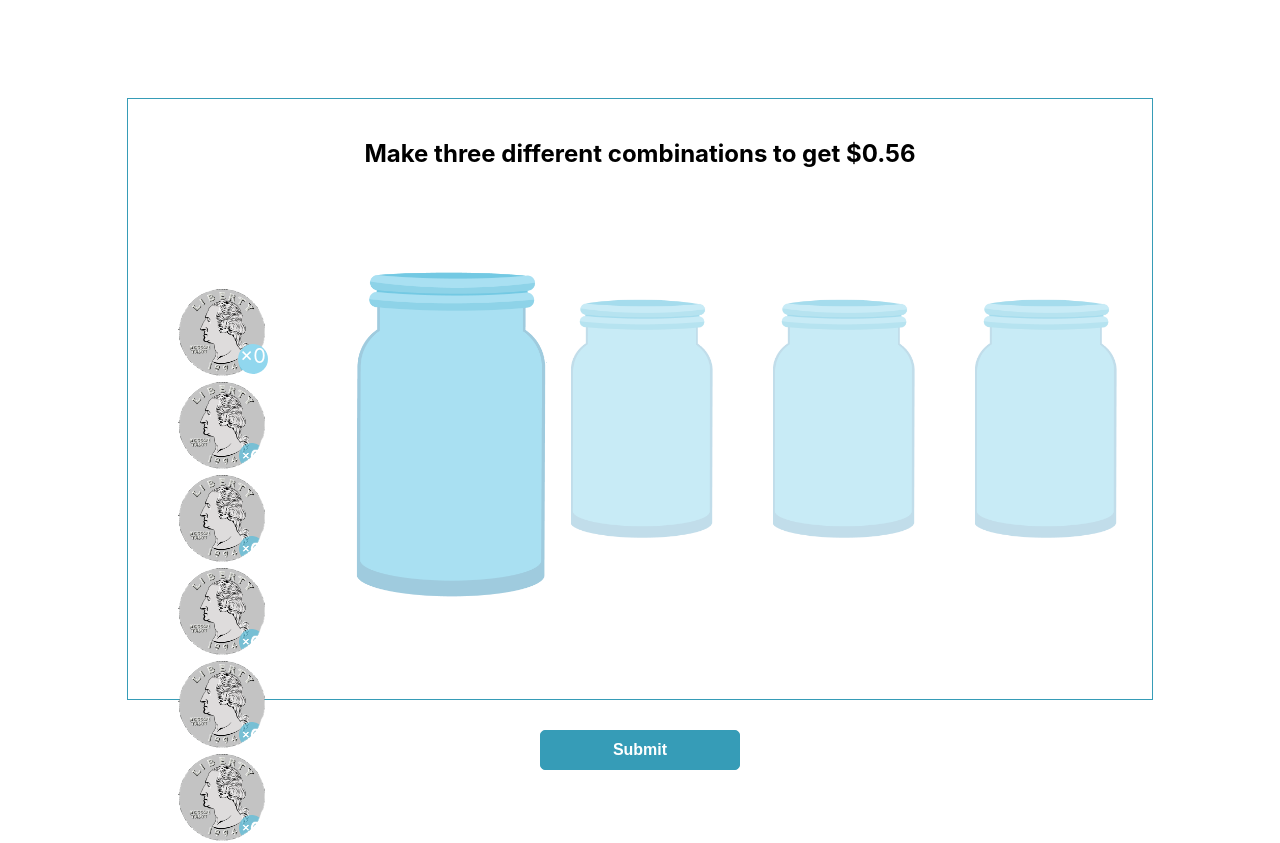
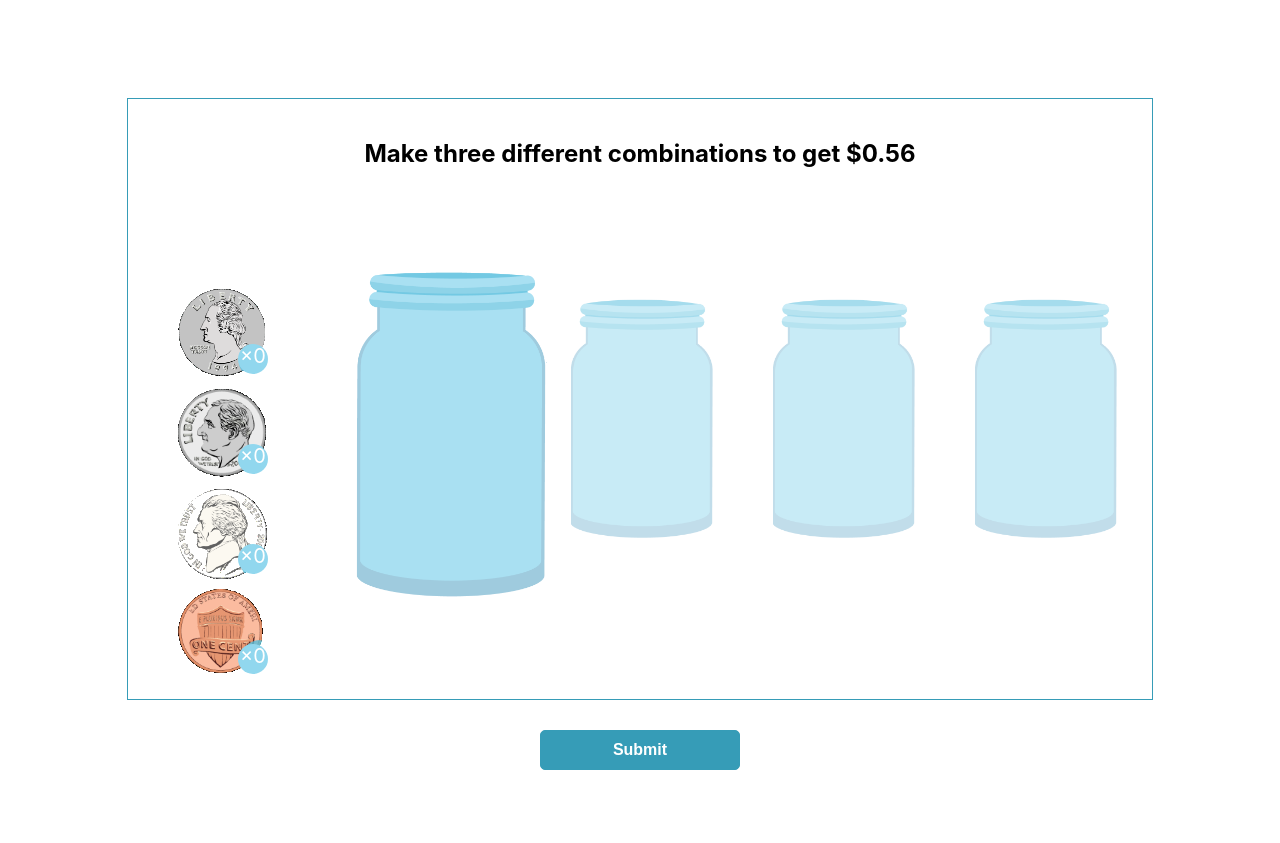
Before and after one commit to Kirko-03/task-for-freelance, a React (Create React App) app: page / in a window 1280 px wide. Shown: the top 843 px of the page. After the commit the page ends 800 px from the top, so only its background shows below. Built offline with nearby package versions, Linux system fonts and the light colour scheme.

Commit message:
56cents update

```diff
--- a/src/components/items/Money/MoneyForm.jsx
+++ b/src/components/items/Money/MoneyForm.jsx
@@ -21,11 +21,16 @@ export const MoneyForm = ({
       setCoin: setTwentyFiveCents,
       coin: twentyFiveCents,
       src: twentyFiveCentsImg,
+      number:1
     },
-    { setCoin: setOneDime, coin: oneDime, src: oneDimeImg },
-    { setCoin: setFiveCent, coin: fiveCent, src: fiveCentImg},
-    { setCoin: setCent, coin: cent, src: centImg,piece:1 },
+    { setCoin: setOneDime, coin: oneDime, src: oneDimeImg,number:2 },
+    { setCoin: setFiveCent, coin: fiveCent, src: fiveCentImg,number:3},
+    { setCoin: setCent, coin: cent, src: centImg,number:4 },
   ];
+  let oneArray = arrayCents.filter(cents=>cents.number===1)
+  let twoArray = arrayCents.filter(cents=>cents.number===2)
+  let threeArray = arrayCents.filter(cents=>cents.number===3)
+  let fourArray = arrayCents.filter(cents=>cents.number===4)
   const [count,setCount] = useState(0)
   const [piece,setPiece] = useState(0)
   const [top,setTop] = useState('190px')
@@ -59,22 +64,68 @@ export const MoneyForm = ({
 
   return (
     <div className={style.moneyForm}>
-      {arrayCents.map((cents) => (
+      {oneArray.map((cents) => (
         <div >
-          <div className={style.divCount}>
+          {doubleFunc( <img
+            draggable={true}
+            onDragStart={()=>cents.setCoin(cents.coin + 1)}
+            onDragEnd={(e)=>dragOverHandler(e)}
+             className={style.coin1}
+             src={cents.src}
+            />)}
+             <div className={style.divCount1}>
             <div key={cents.coin} className={cents.coin > 0 ? style.count : style.nullCount}>
               ×{cents.coin}
             </div>
           </div>
-
-
+        </div>
+      ))}
+      {twoArray.map((cents) => (
+        <div >
           {doubleFunc( <img
             draggable={true}
             onDragStart={()=>cents.setCoin(cents.coin + 1)}
             onDragEnd={(e)=>dragOverHandler(e)}
-             className={style.coin}
+             className={style.coin2}
              src={cents.src}
             />)}
+              <div className={style.divCount2}>
+            <div key={cents.coin} className={cents.coin > 0 ? style.count : style.nullCount}>
+              ×{cents.coin}
+            </div>
+          </div>
+        </div>
+      ))}
+      {threeArray.map((cents) => (
+        <div >
+          {doubleFunc( <img
+            draggable={true}
+            onDragStart={()=>cents.setCoin(cents.coin + 1)}
+            onDragEnd={(e)=>dragOverHandler(e)}
+             className={style.coin3}
+             src={cents.src}
+            />)}
+             <div className={style.divCount3}>
+            <div key={cents.coin} className={cents.coin > 0 ? style.count : style.nullCount}>
+              ×{cents.coin}
+            </div>
+          </div>
+        </div>
+      ))}
+      {fourArray.map((cents) => (
+        <div >
+          {doubleFunc( <img
+            draggable={true}
+            onDragStart={()=>cents.setCoin(cents.coin + 1)}
+            onDragEnd={(e)=>dragOverHandler(e)}
+             className={style.coin4}
+             src={cents.src}
+            />)}
+              <div className={style.divCount4}>
+            <div key={cents.coin} className={cents.coin > 0 ? style.count : style.nullCount}>
+              ×{cents.coin}
+            </div>
+          </div>
         </div>
       ))}
     </div>
--- a/src/components/items/Money/MoneyForm.module.css
+++ b/src/components/items/Money/MoneyForm.module.css
@@ -8,16 +8,55 @@
     width: 150px;
     height: 350px;
 }
-.double{
-}
-.coin{
+.coin1{
+    position: absolute;
     width: 60%;
     border-radius: 100px;
+
 }
-.divCount{
+.coin2{
+    position: absolute;
+    width: 60%;
+    border-radius: 100px;
+     top:100px
+}
+.coin3{
+    position: absolute;
+    width: 60%;
+    border-radius: 100px;
+    top:200px
+}
+.coin4{
+    position: absolute;
+    width: 60%;
+    border-radius: 100px;
+    top:300px
+}
+.divCount1{
     display: flex;
     position: relative;
     top: 55px;
+    left: 60px;
+    align-items: flex-start;
+}
+.divCount2{
+    display: flex;
+    position: relative;
+    top: 155px;
+    left: 60px;
+    align-items: flex-start;
+}
+.divCount3{
+    display: flex;
+    position: relative;
+    top: 255px;
+    left: 60px;
+    align-items: flex-start;
+}
+.divCount4{
+    display: flex;
+    position: relative;
+    top: 355px;
     left: 60px;
     align-items: flex-start;
 }
```
